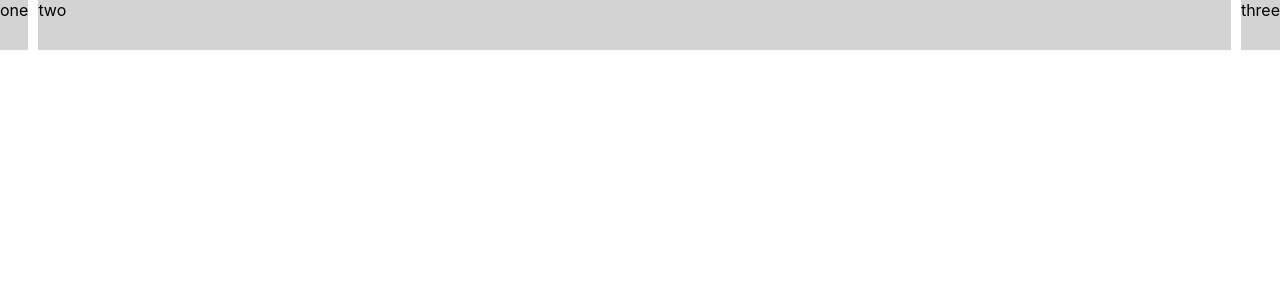
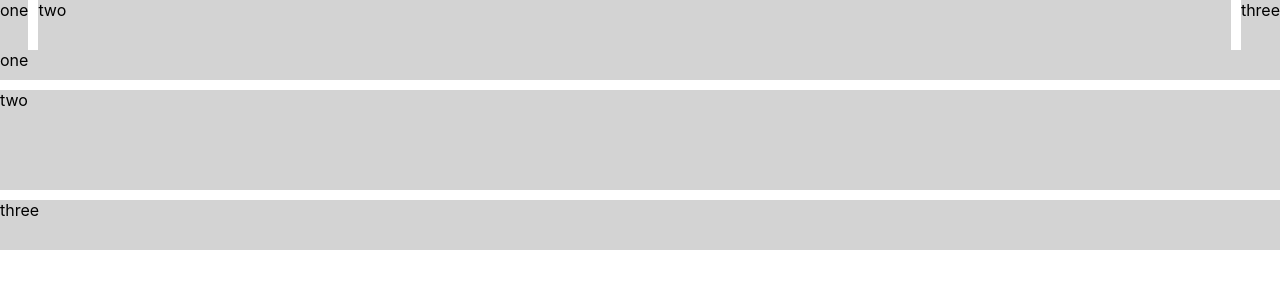
Before and after one commit to museMKUltra/rayout-system, a React (Create React App) app: page / in a window 1280 px wide. Shown: the top 300 px of the page. Built offline with nearby package versions, Linux system fonts and the light colour scheme.

Commit message:
add RayoutFlexColumn components & stories with different templates

```diff
--- a/src/App.js
+++ b/src/App.js
@@ -5,6 +5,7 @@ import styled from 'styled-components'
 import { layout } from 'styled-system'
 import theme from './configs/theme.js'
 import RayoutFlexRow from './components/RayoutFlexRow.jsx'
+import RayoutFlexColumn from './components/RayoutFlexColumn.jsx'
 
 const Div = styled.div`
 	background: lightgray;
@@ -26,6 +27,17 @@ function App() {
 						<Div height={50}>three</Div>
 					</RayoutFlexRow.Right>
 				</RayoutFlexRow>
+				<RayoutFlexColumn gap={10} height={200}>
+					<RayoutFlexColumn.Top>
+						<Div height={30}>one</Div>
+					</RayoutFlexColumn.Top>
+					<RayoutFlexColumn.Remain>
+						<Div>two</Div>
+					</RayoutFlexColumn.Remain>
+					<RayoutFlexColumn.Bottom>
+						<Div height={50}>three</Div>
+					</RayoutFlexColumn.Bottom>
+				</RayoutFlexColumn>
 			</div>
 		</ThemeProvider>
 	)
--- /dev/null
+++ b/src/components/RayoutFlexColumn.jsx
@@ -0,0 +1,62 @@
+import React from 'react'
+import styled from 'styled-components'
+import { color, flexbox, layout, space } from 'styled-system'
+
+const Column = styled.div`
+	display: flex;
+	flex-direction: column;
+	${layout}
+	${flexbox}
+	${color}
+  ${space}
+`
+
+const Div = ({ className, children }) => (
+	<div className={className}>{children}</div>
+)
+
+Column.Box = styled(Div)`
+	${flexbox}
+	${space}
+`
+
+const childMap = {
+	top: 'Top',
+	remain: 'Remain',
+	bottom: 'Bottom',
+}
+
+Object.keys(childMap).forEach(key => {
+	const type = childMap[key]
+	RayoutFlexColumn[type] = type
+})
+
+function RayoutFlexColumn(props) {
+	const { children, gap } = props
+	const findChildren = type =>
+		children.find(child => child.type === type)?.props.children
+
+	const top = findChildren(childMap.top)
+	const remain = findChildren(childMap.remain)
+	const bottom = findChildren(childMap.bottom)
+
+	const margin = remain ? gap : gap / 2
+	const marginBottom = top ? margin : 0
+	const marginTop = bottom ? margin : 0
+
+	return (
+		<Column {...props}>
+			<Column.Box className={'content-fill-height'} flex="0 0 auto" mb={`${marginBottom}px`}>
+				{top}
+			</Column.Box>
+			<Column.Box className={'content-fill-height'} flex="1 1 auto" minHeight={0}>
+				{remain}
+			</Column.Box>
+			<Column.Box className={'content-fill-height'} flex="0 0 auto" mt={`${marginTop}px`}>
+				{bottom}
+			</Column.Box>
+		</Column>
+	)
+}
+
+export default RayoutFlexColumn
```
Also changed, not shown: src/stories/RayoutFlexColumnDemo.jsx (added, +92 -0 lines), 1 other file (tests, documents, lock files or other folders).
